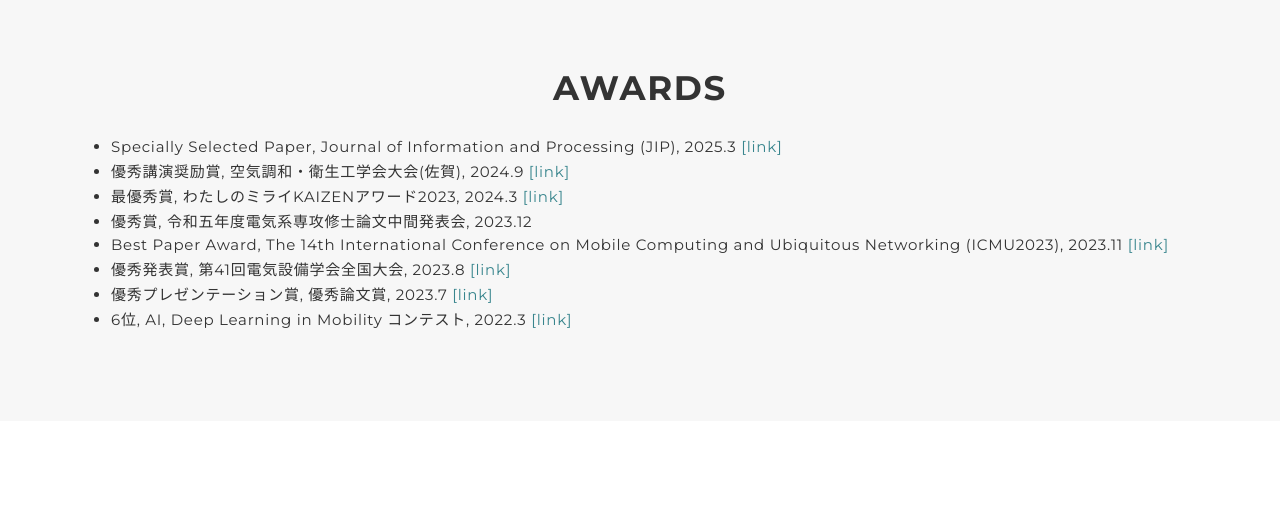
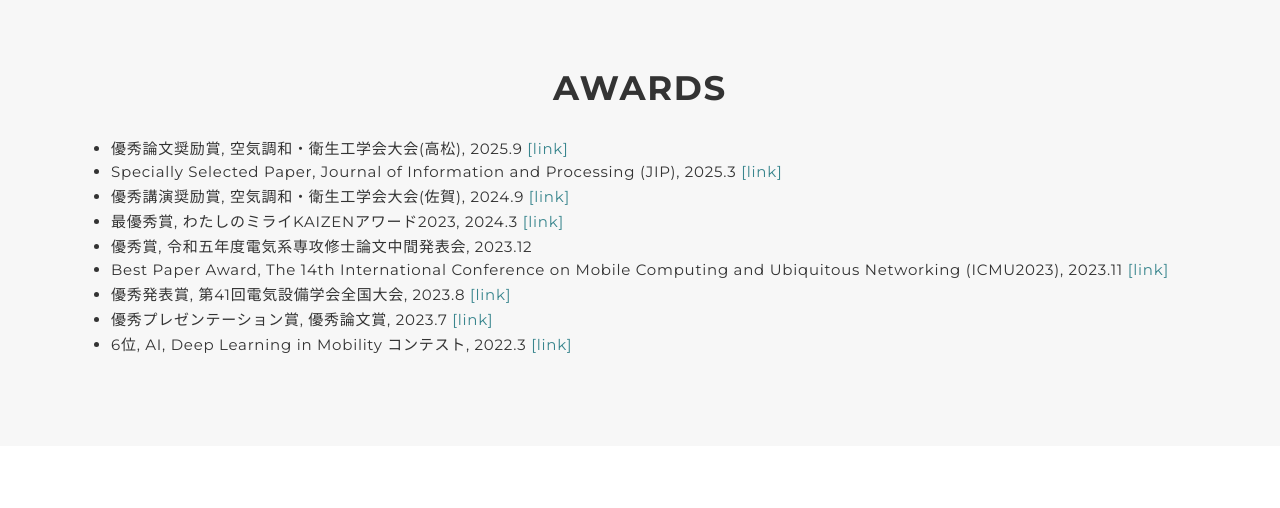
Before and after one commit to daiki-kohama/daiki-kohama.github.io, a plain HTML site: page en/index.html in a window 1280 px wide. Shown: the part 3000-3508 px from the top of the page. Drawn offline with nearby package versions, Linux system fonts and the light colour scheme.

Commit message:
add the row to the award section

```diff
--- a/en/index.html
+++ b/en/index.html
@@ -284,6 +284,10 @@
           <h2 class="title">AWARDS</h2>
           <div class="sub-section">
             <ul>
+              <li>優秀論文奨励賞, 空気調和・衛生工学会大会(高松), 2025.9
+                <a href="https://www.shasej.org/taikai/2025takamatsu/yuusyuukouen-koukai/yuusyuukouenn-koukai.html"
+                  target="_blank">[link]</a>
+              </li>
               <li>Specially Selected Paper, Journal of Information and Processing (JIP), 2025.3
                 <a href="https://www.ipsj.or.jp/english/organization/aboutipsj/award/ssp_award.html#:~:text=Released%20on%20March%2015%2C%202025"
                   target="_blank">[link]</a>
```
Also changed, not shown: index.html (+4 -0 lines).
